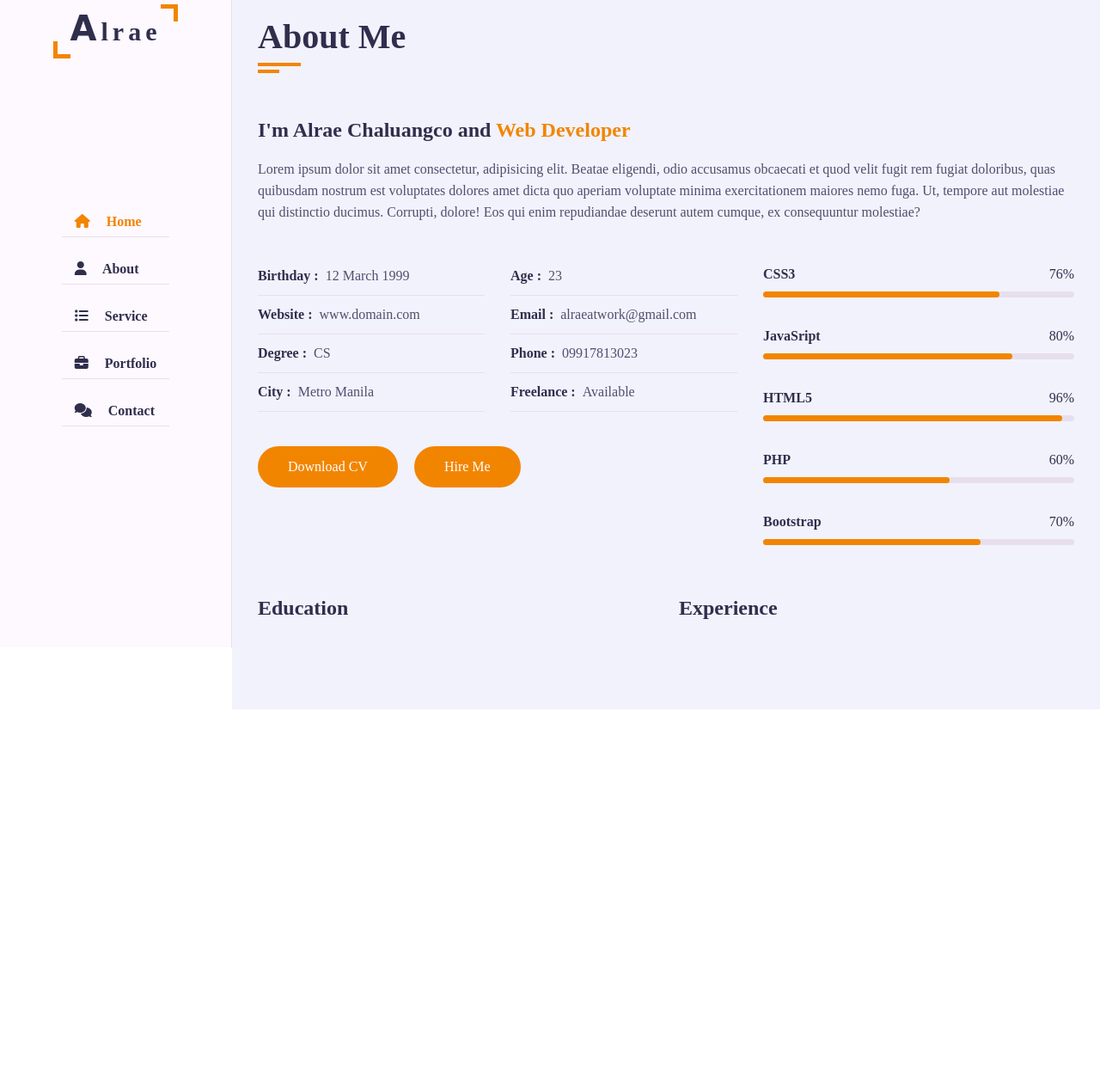
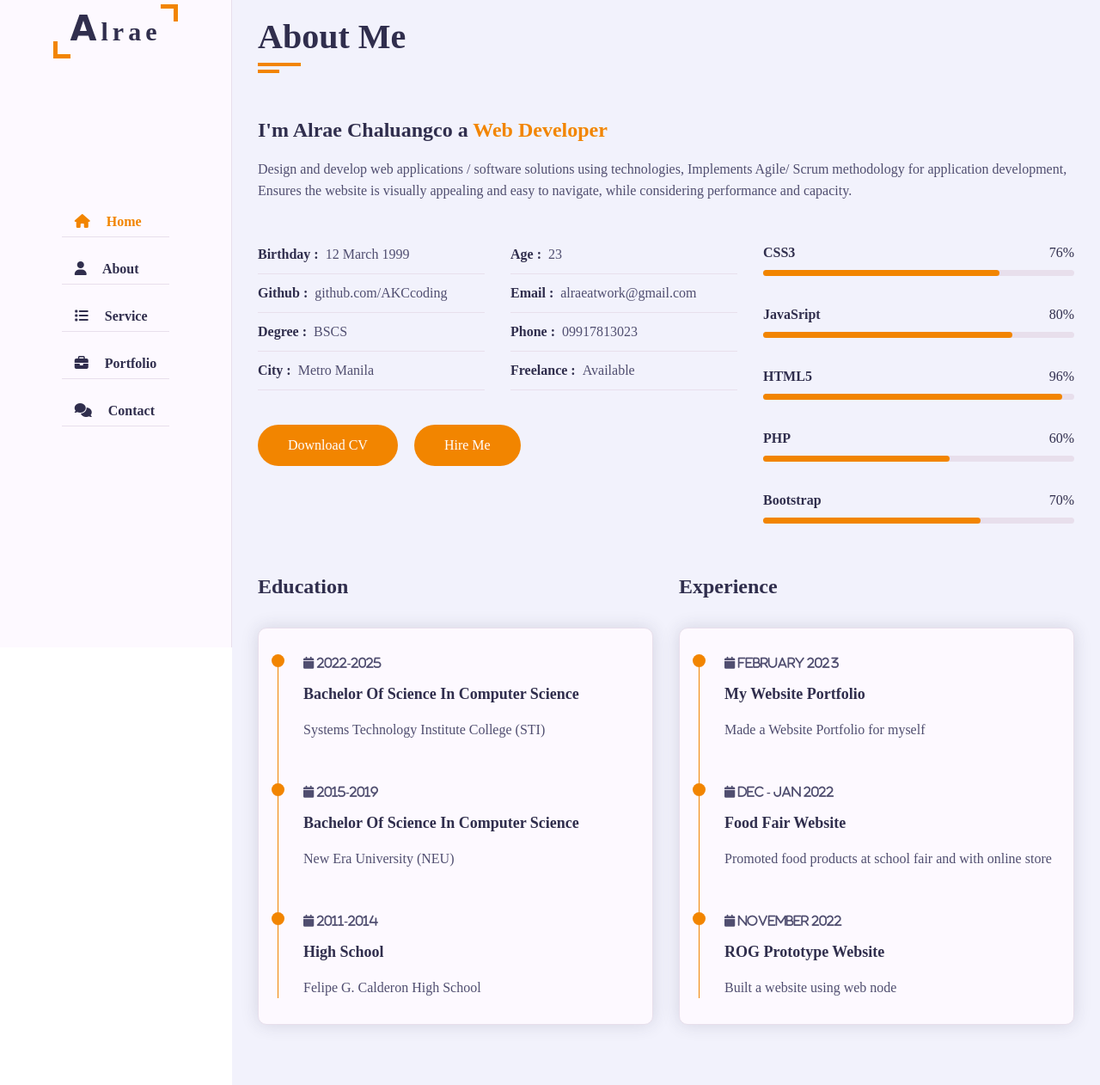
Before and after one commit to AKCcoding/Website_Portfolio, a plain HTML site: page index.html in a window 1280 px wide. Shown: the part 47-1309 px from the top of the page at 86% size. Before the commit the page ends 872 px from the top, so only its background shows below. Drawn offline with Linux system fonts and the light colour scheme; a web font is replaced by a local one.

Commit message:
Added Experience

```diff
--- a/index.html
+++ b/index.html
@@ -62,8 +62,10 @@
               <div class="about-content padd-15">
                 <div class="row">
                   <div class="about-text padd-15">
-                    <h3>I'm Alrae Chaluangco and <span>Web Developer</span></h3>
-                    <p>Lorem ipsum dolor sit amet consectetur, adipisicing elit. Beatae eligendi, odio accusamus obcaecati et quod velit fugit rem fugiat doloribus, quas quibusdam nostrum est voluptates dolores amet dicta quo aperiam voluptate minima exercitationem maiores nemo fuga. Ut, tempore aut molestiae qui distinctio ducimus. Corrupti, dolore! Eos qui enim repudiandae deserunt autem cumque, ex consequuntur molestiae?</p>
+                    <h3>I'm Alrae Chaluangco a <span>Web Developer</span></h3>
+                    <p> Design and develop web applications / software solutions using technologies, Implements Agile/
+                      Scrum methodology for application development, Ensures the website is visually appealing and easy to navigate,
+                      while considering performance and capacity.</p>
                   </div>
                 </div>
                 <div class="row">
@@ -76,13 +78,13 @@
                         <p>Age : <span>23</span></p>
                       </div>
                       <div class="info-item padd-15">
-                        <p>Website : <span>www.domain.com</span></p>
+                        <p>Github : <span>github.com/AKCcoding</span></p>
                       </div>
                       <div class="info-item padd-15">
                         <p>Email : <span>alraeatwork@gmail.com</span></p>
                       </div>
                       <div class="info-item padd-15">
-                        <p>Degree : <span>CS</span></p>
+                        <p>Degree : <span>BSCS</span></p>
                       </div>
                       <div class="info-item padd-15">
                         <p>Phone : <span>09917813023</span></p>
@@ -144,9 +146,71 @@
                 <div class="row">
                   <div class="education padd-15">
                     <h3 class="title">Education</h3>
+                    <div class="row">
+                      <div class="timeline-box padd-15">
+                        <div class="timeline shadow-dark">
+                          <!-- ===== Timeline Item =====-->
+                          <div class="timeline-item">
+                            <div class="circle-dot"></div>
+                            <h3 class="timeline-date">
+                              <i class="fa fa-calendar"> 2022-2025</i>
+                            </h3>
+                            <h4 class="timeline-title">Bachelor of Science in Computer Science</h4>
+                            <p class="timeline-text">Systems Technology Institute College (STI) </p>
+                          </div>
+                          <div class="timeline-item">
+                            <div class="circle-dot"></div>
+                            <h3 class="timeline-date">
+                              <i class="fa fa-calendar"> 2015-2019</i>
+                            </h3>
+                            <h4 class="timeline-title">Bachelor of Science in Computer Science</h4>
+                            <p class="timeline-text">New Era University (NEU) </p>
+                          </div>
+                          <div class="timeline-item">
+                            <div class="circle-dot"></div>
+                            <h3 class="timeline-date">
+                              <i class="fa fa-calendar"> 2011-2014</i>
+                            </h3>
+                            <h4 class="timeline-title">High School</h4>
+                            <p class="timeline-text">Felipe G. Calderon High School</p>
+                          </div>
+                        </div>
+                      </div>
+                    </div>
                   </div>
                   <div class="experience padd-15">
                     <h3 class="title">Experience</h3>
+                    <div class="row">
+                      <div class="timeline-box padd-15">
+                        <div class="timeline shadow-dark">
+                          <!-- ===== Timeline Item =====-->
+                          <div class="timeline-item">
+                            <div class="circle-dot"></div>
+                            <h3 class="timeline-date">
+                              <i class="fa fa-calendar"> February 2023</i>
+                            </h3>
+                            <h4 class="timeline-title">My Website Portfolio</h4>
+                            <p class="timeline-text">Made a Website Portfolio for myself </p>
+                          </div>
+                          <div class="timeline-item">
+                            <div class="circle-dot"></div>
+                            <h3 class="timeline-date">
+                              <i class="fa fa-calendar"> Dec - Jan 2022</i>
+                            </h3>
+                            <h4 class="timeline-title">Food Fair Website</h4>
+                            <p class="timeline-text">Promoted food products at school fair and with online store</p>
+                          </div>
+                          <div class="timeline-item">
+                            <div class="circle-dot"></div>
+                            <h3 class="timeline-date">
+                              <i class="fa fa-calendar"> November 2022</i>
+                            </h3>
+                            <h4 class="timeline-title">ROG Prototype Website </h4>
+                            <p class="timeline-text">Built a website using web node</p>
+                          </div>
+                        </div>
+                      </div>
+                    </div>
                   </div>
                 </div>
               </div>
```
